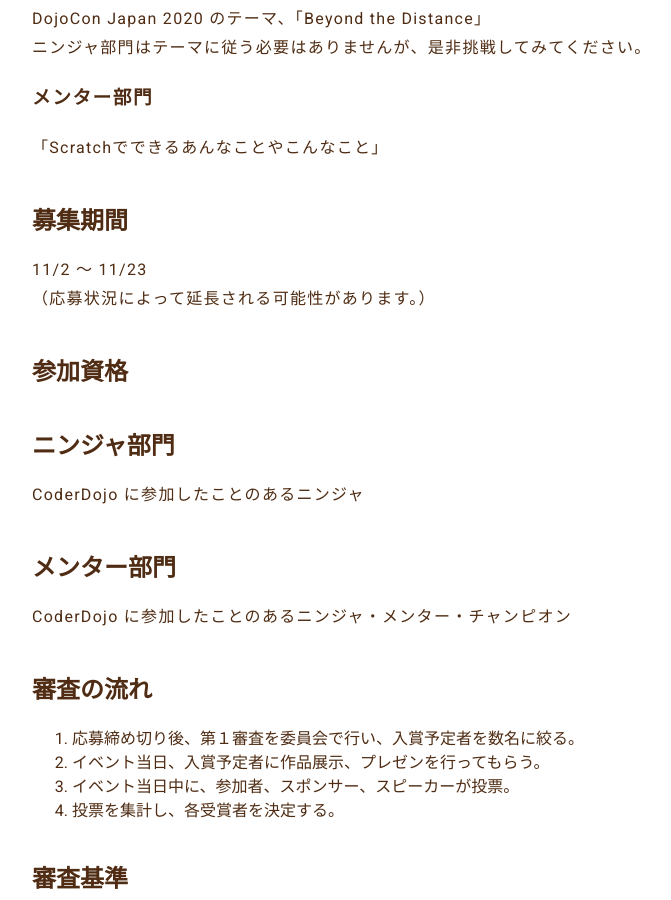
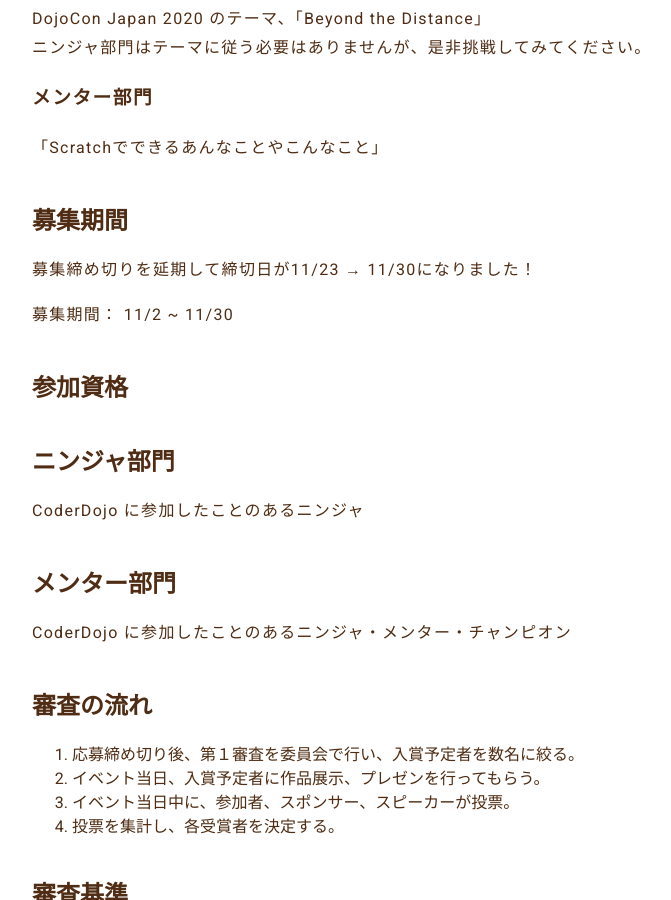
Before and after one commit to coderdojo-japan/dojocon2020.coderdojo.jp, a Jekyll site: the page built from contest.md, in a window 1280 px wide and 900 px high, scrolled down 1689 px. Shown: the whole window, without its empty margins (208-879 px from the left). Built offline with Jekyll 4.4.1, drawn with Linux system fonts in a browser that asks for light colours; nearby versions of some CDN libraries; some web fonts are replaced.

Commit message:
📅 コンテストの応募締切日を11/30に変更しました。 (#8)
* 💡 注意事項に応募作品数の制限の説明を追加

* 💡 募集締切日を11/30に変更

* 💡 募集締切日を延期したという趣旨の文を追加

```diff
--- a/contest.md
+++ b/contest.md
@@ -60,8 +60,9 @@
 
 ## 募集期間
 
-11/2 〜 11/23
-（応募状況によって延長される可能性があります。）
+募集締め切りを延期して締切日が11/23 → 11/30になりました！
+
+募集期間： 11/2 ~ 11/30
 
 ## 参加資格
 
```
